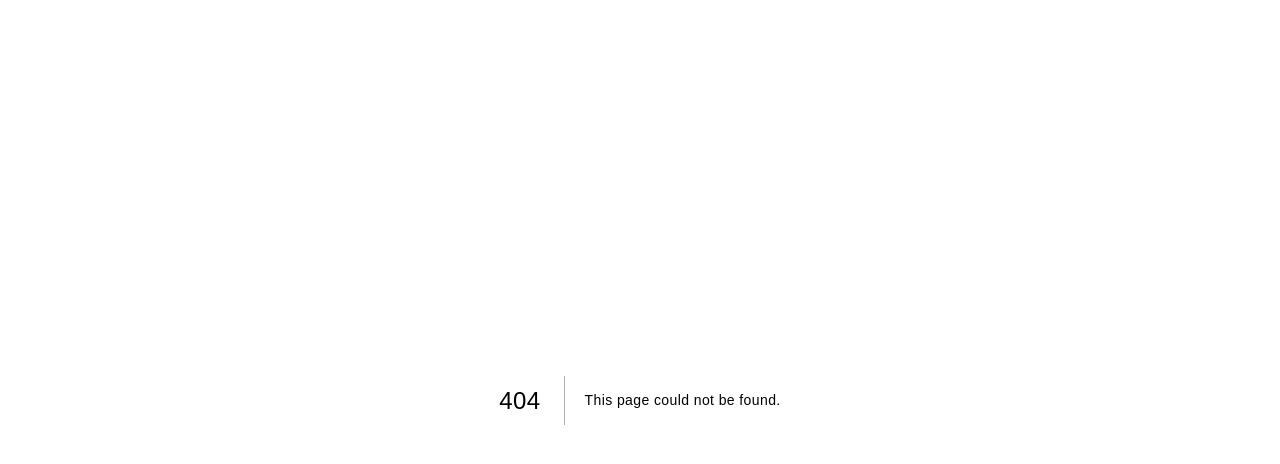
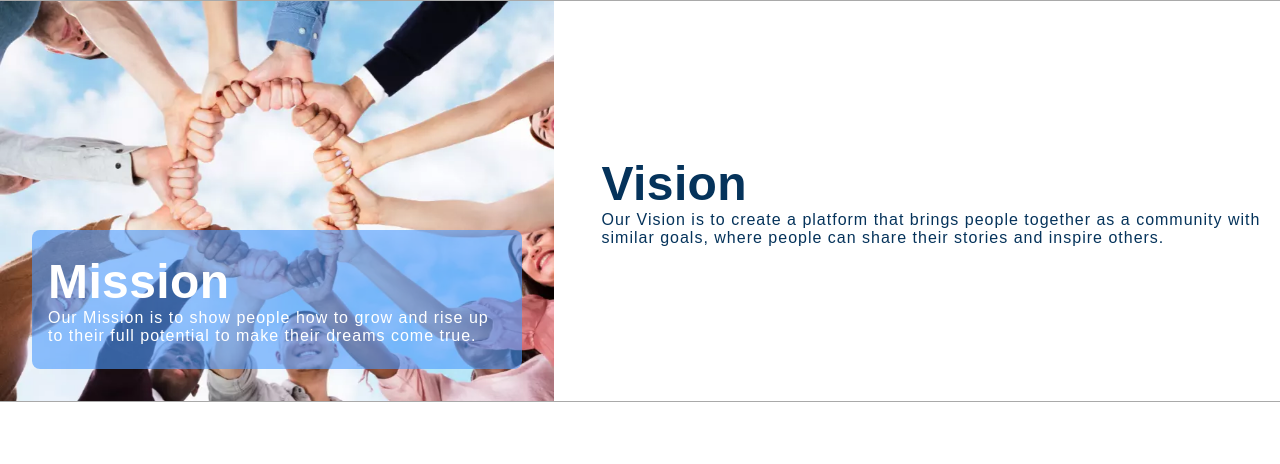
Before and after one commit to Growing-Abroad/client, a Next.js app: page /about-us/components/VisionAndMission in a window 1280 px wide. Before the commit this address had no page. Shown: the top 464 px of the page. Built offline with nearby package versions, Linux system fonts and the light colour scheme.

Commit message:
feat: mission and vision section

```diff
--- a/pages/about-us/components/HeroSection/styles.ts
+++ b/pages/about-us/components/HeroSection/styles.ts
@@ -31,7 +31,7 @@ export const Container = styled.section<IContainer>`
 `
 
 export const ContentWrapper = styled.div`
-  max-width: 1280px
+  max-width: 1280px;
 `
 
 export const ImagesContainer = styled.div`
@@ -47,6 +47,7 @@ export const ImagesContainer = styled.div`
 export interface IImagesWrapper {
   background: string;
 }
+
 export const ImagesWrapper = styled.div<IImagesWrapper>`
   position: relative;
   display: flex;
--- /dev/null
+++ b/pages/about-us/components/VisionAndMission/index.tsx
@@ -0,0 +1,29 @@
+import React from "react"
+import * as S from "./styles"
+
+
+
+function VisionAndMission() {
+  return (
+    <S.Container>
+      <S.LeftContent>
+        <S.TextContainer color="white" background="blue">
+          <h3 color="white">Mission</h3>
+          <p>
+            Our Mission is to show people how to grow and rise up to their full potential to make their dreams come true.
+          </p>
+        </S.TextContainer>
+      </S.LeftContent>
+
+      <S.TextContainer>
+        <h3>Vision</h3>
+        <p>
+          Our Vision is to create a platform that brings people together as a community with similar goals, where people can share their stories and inspire others.
+        </p>
+      </S.TextContainer>
+
+    </S.Container>
+  )
+}
+
+export default VisionAndMission
--- /dev/null
+++ b/pages/about-us/components/VisionAndMission/styles.ts
@@ -0,0 +1,52 @@
+import styled  from "styled-components";
+import { variables } from "@styles/global-variables";
+import { theme } from "@styles/theme";
+import BackgroundImage from "@assets/aboutus/online-course-success.webp";
+
+export const Container = styled.section`
+  width: min(100%, ${variables.sizes.maxWidthAll});
+  display: flex;
+  align-items: center;
+  justify-content: center;
+  border-top: 1px solid darkgray;
+  border-bottom: 1px solid darkgray;
+  gap: 2rem;
+`
+
+export const LeftContent = styled.div`
+  display: flex;
+  align-items: flex-end;
+  justify-content: flex-end;
+  padding: 2rem;
+  height: 400px;
+  background-image: url(${BackgroundImage.src});
+  background-position: center;
+  background-repeat: no-repeat;
+  background-size: 100% 100%;
+`
+
+interface ITextContainer {
+  color?: string
+  maxWidth?: string
+  background?: string
+}
+
+export const TextContainer = styled.div<ITextContainer>`
+  color: ${({ color }) => color === "white"? color : theme.colors.primaryBlue };
+  font: 700 1rem "Montserrat", sans-serif;
+  position: relative;
+  background: ${({ background }) => background === 'blue' ? 'rgba(74,154,253,0.6)' : 'transparent'};
+  padding: 1.5rem 1rem;
+  border-radius: 0.5rem;
+
+  > h3 {
+    font-size: 3rem;
+    z-index: 10;
+  }
+
+  > p {
+    letter-spacing: 1px;
+    font-weight: 400;
+    z-index: 10;
+  }
+`
--- a/pages/about-us/index.tsx
+++ b/pages/about-us/index.tsx
@@ -1,6 +1,7 @@
 import React, { ReactElement } from "react";
 import HeroSection from "./components/HeroSection";
 import WhoWeAre from "./components/WhoWeAre";
+import VisionAndMission from "./components/VisionAndMission";
 import ShareValues from "./components/ShareValues";
 import TeamMembers from "./components/TeamMembers";
 import About from "./components/About";
@@ -12,6 +13,7 @@ export default function AboutUs() {
       <HeroSection />
       <About />
       <WhoWeAre />
+      <VisionAndMission />
       <ShareValues />
       <TeamMembers />
     </>
```
